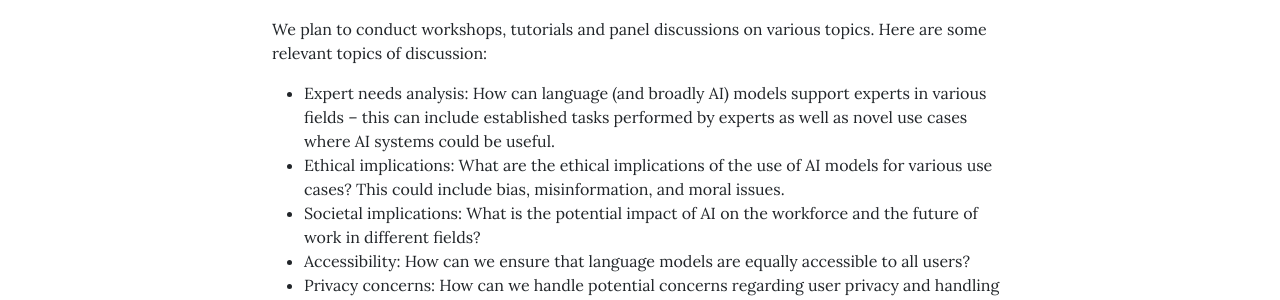
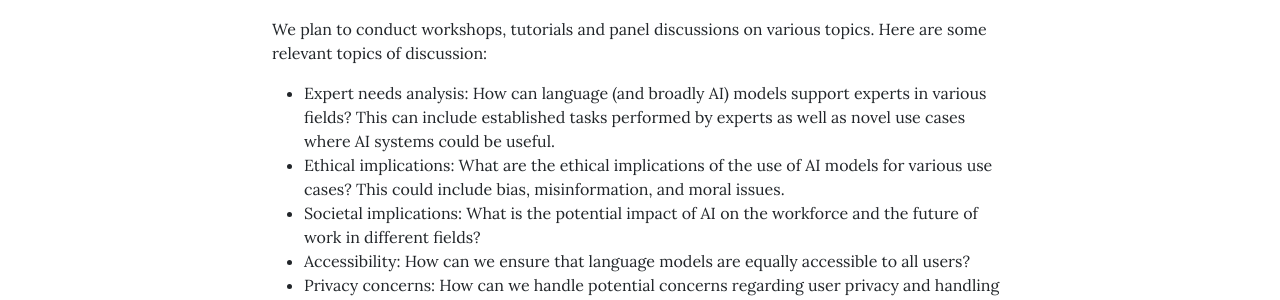
Before and after one commit to penncoeval/penncoeval, a Jekyll site: the page built from pages/about.md, in a window 1280 px wide. Shown: the part 488-788 px from the top of the page. Built offline with Jekyll 4.4.1, drawn with Linux system fonts in a browser that asks for light colours.

```diff
--- a/pages/about.md
+++ b/pages/about.md
@@ -10,7 +10,7 @@ The overarching goal of this consortium is to facilitate discussion about how la
 
 We plan to conduct workshops, tutorials and panel discussions on various topics. Here are some relevant topics of discussion:
 
-* Expert needs analysis: How can language (and broadly AI) models support experts in various fields – this can include established tasks performed by experts as well as novel use cases where AI systems could be useful.
+* Expert needs analysis: How can language (and broadly AI) models support experts in various fields? This can include established tasks performed by experts as well as novel use cases where AI systems could be useful.
 * Ethical implications: What are the ethical implications of the use of AI models for various use cases? This could include bias, misinformation, and moral issues.
 * Societal implications: What is the potential impact of AI on the workforce and the future of work in different fields?
 * Accessibility: How can we ensure that language models are equally accessible to all users?
```
